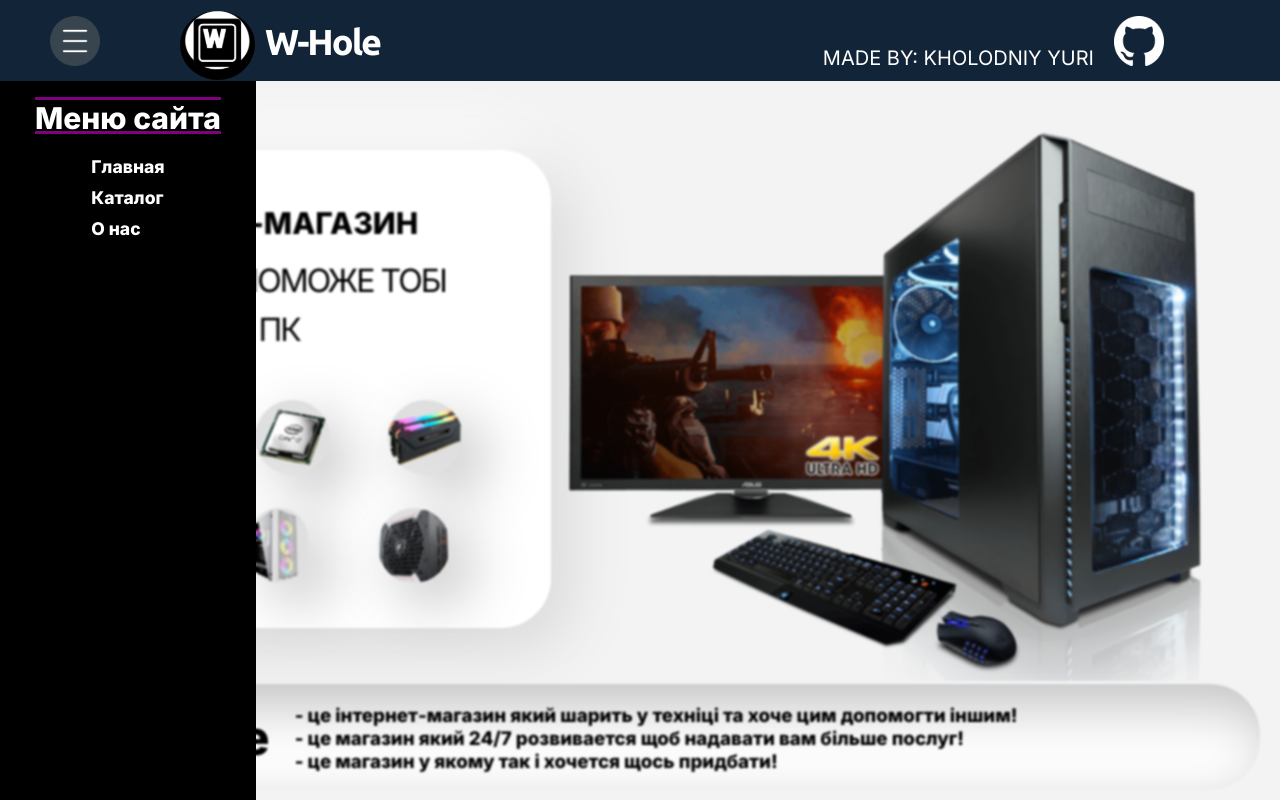
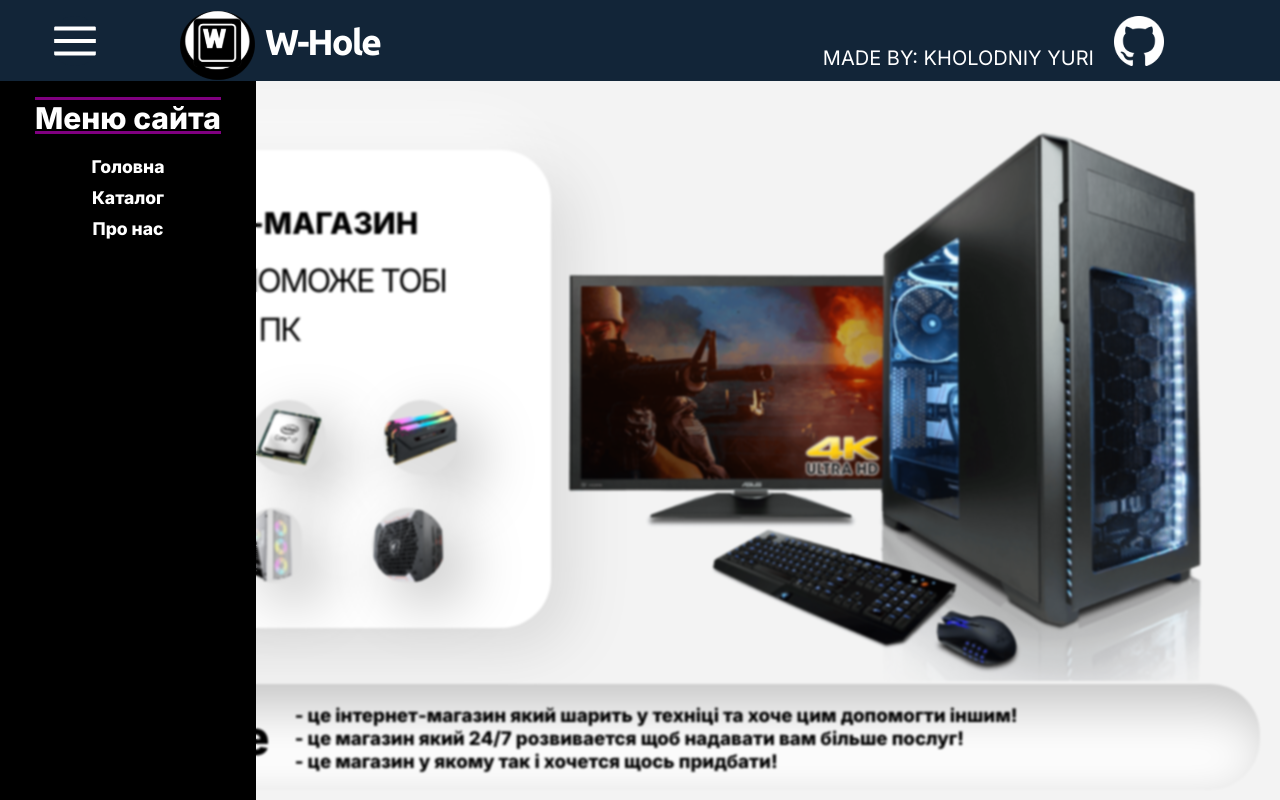
Before and after one commit to Yurichz/W-Hole, a React (Create React App) app: page / in a window 1280 px wide. Both pictures are taken after a click on the element 65 px from the left and 31 px from the top of the page. Shown: the top 800 px of the page. Built offline with nearby package versions, Linux system fonts and the light colour scheme.

Commit message:
Changed Menu

```diff
--- a/src/App.js
+++ b/src/App.js
@@ -16,7 +16,7 @@ class App extends React.Component {
         }
         this.changeActiveMenu = this.changeActiveMenu.bind(this);
     }
-    items = [{value: "Главная", href: '/main'},{value: "Каталог", href: '/catalog'},{value: "О нас", href: '/aboutus'}];
+    items = [{value: "Головна", href: '/main'},{value: "Каталог", href: '/catalog'},{value: "Про нас", href: '/aboutus'}];
     changeActiveMenu(){
         this.setState(state => ({
             active: !state.active
--- a/src/components/Header/Header.css
+++ b/src/components/Header/Header.css
@@ -46,9 +46,16 @@
     position: relative;
     cursor: pointer;
 }
-.burger-btn img{
+.BurgerImage {
     width: 50px;
     height: 50px;
+    border-radius: 50px;
+    background: #122538;
+    transition: ease 0.15s;
+}
+.BurgerImage:active{
+    background: #5f33b6;
+    transition: ease 0.15s;
 }
 .burger-btn:before{
     content: "";
@@ -62,3 +69,6 @@
     bottom: 0;
     width: 30px;
 }
+.BurgerImage *{
+    fill: white;
+}
--- a/src/components/Header/Header.js
+++ b/src/components/Header/Header.js
@@ -1,7 +1,7 @@
 import React from "react";
 import SiteLogo from "./Logo.svg";
 import GitLogo from "./github_icon.svg";
-import BurgerButton from "./BurgerButton.png";
+import {ReactComponent as BurgerButton} from "./BurgerButton.svg";
 import "./Header.css";
 
 class Header extends React.Component {
@@ -9,7 +9,7 @@ class Header extends React.Component {
         return (
             <header className="head">
                 <div className="burger-btn" onClick={() => this.props.changeActiveMenu()}>
-                    <img src={BurgerButton} alt="Burger_Button"/>
+                    <BurgerButton alt="Burger_Button" className="BurgerImage"/>
                 </div>
                 <div className="LogoAndName">
                     <a className="logo" href="/">
--- a/src/components/Header/Menu/Menu.css
+++ b/src/components/Header/Menu/Menu.css
@@ -38,11 +38,18 @@
 .menuContent a{
     color: white;
 }
-ul{
+.Items{
     text-align: center;
+    width: 95%;
 }
-ul li {
+.Item {
     display: flex;
     align-items: center;
-    padding-bottom: 10px;
+    margin-bottom: 10px;
+    flex-direction: column;
+    transition: ease 0.2s;
 }
+.Item:hover{
+    background: #363636;
+    transition: ease 0.2s;
+}
--- a/src/components/Header/Menu/Menu.js
+++ b/src/components/Header/Menu/Menu.js
@@ -3,11 +3,11 @@ import "./Menu.css"
 
 class Menu extends React.Component {
     ItemsList = this.props.Items.map(item => {
-        return (<li key={item.value}>
+        return (<div key={item.value} className="Item">
                     <h3>
                         <a href={item.href}>{item.value}</a>
                     </h3>
-                </li>)
+                </div>)
     })
     render() {
         return (
@@ -19,9 +19,9 @@ class Menu extends React.Component {
                             {this.props.HeadName}
                         </h1>
                     </div>
-                    <ul>
+                    <div className="Items">
                         {this.ItemsList}
-                    </ul>
+                    </div>
                 </div>
             </div>
         );
```
Also changed, not shown: src/components/Header/BurgerButton.png (deleted), src/components/Header/BurgerButton.svg (added).
